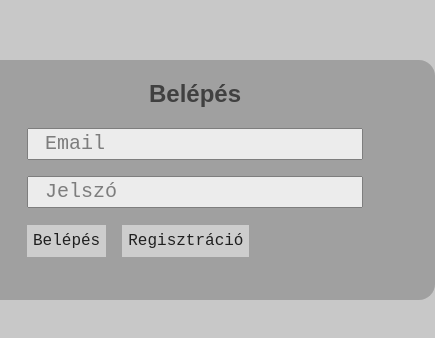
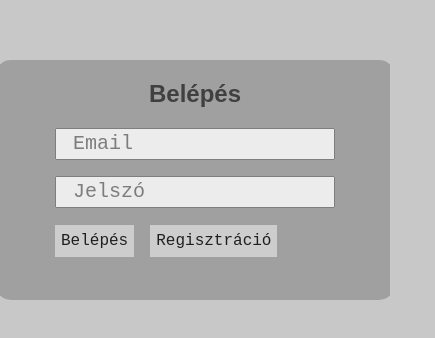
Before and after one commit to SipiZork/first-todo-list, a React (Create React App) app: page /login in a window 390 px wide. Shown: the part 242-580 px from the top of the page, 435 px wide, since content can reach past the window. Built offline with nearby package versions, Linux system fonts and the light colour scheme; no server answers; what re-base would draw is missing.

Commit message:
fixed positions

```diff
--- a/src/components/App.js
+++ b/src/components/App.js
@@ -162,7 +162,6 @@ class App extends Component {
         <Fragment>
           <div className="actual-todo">
             <ActualTodo
-
             />
           </div>
         </Fragment>
--- a/src/components/TodoMenu.js
+++ b/src/components/TodoMenu.js
@@ -8,7 +8,7 @@ class TodoMenu extends Component {
 
   state = {
     value: "",
-    menu: false,
+    menu: true,
     classes: "add-todo textfield",
     tooltip: ""
   }
--- a/src/css/Login.css
+++ b/src/css/Login.css
@@ -83,3 +83,12 @@ top: calc((100vh - var(--login-height)) / 2);
   font-weight: bold;
   border: none;
 }
+
+@media only screen and (max-width: 992px) {
+  :root {
+    --login-height: 15rem;
+    --login-width: 25rem;
+    --register-height: 17rem;
+    --register-width: 25rem;
+  }
+}
--- a/src/css/TodoList.css
+++ b/src/css/TodoList.css
@@ -361,7 +361,7 @@ input:focus {
   }
 
   .actual-todo {
-    padding-left: 7%;
+    padding-left: 2rem;
     width: 100%;
   }
 
--- a/src/css/index.css
+++ b/src/css/index.css
@@ -1,17 +1,22 @@
 *{
   box-sizing: border-box;
+  white-space: nowrap;
 }
 
-body {
+body, html {
   padding: 0;
   margin: 0;
   background-color: rgba(200,200,200,1);
   font-family: sans-serif;
+  max-width: 100%;
+  /* border: 1px solid white; */
+  overflow-x: hidden;
 }
 
 .fluid-container {
   min-height: 100vh;
   position: relative;
+  /* border: 1px solid blue; */
 }
 
 .fluid-container:after {
@@ -29,7 +34,8 @@ body {
 }
 
 .menu {
-  min-height: 100vh;
+  min-height: 100%;
+  /* border: 1px solid green; */
   background-color: rgba(200,200,200,1);
   width: 100%;
   float: left;
@@ -41,6 +47,7 @@ body {
   float: left;
   font-family: serif;
   font-size: 1.25rem;
+  /* border: 1px solid yellow; */
 }
 
 .actual-todo h2 {
```
